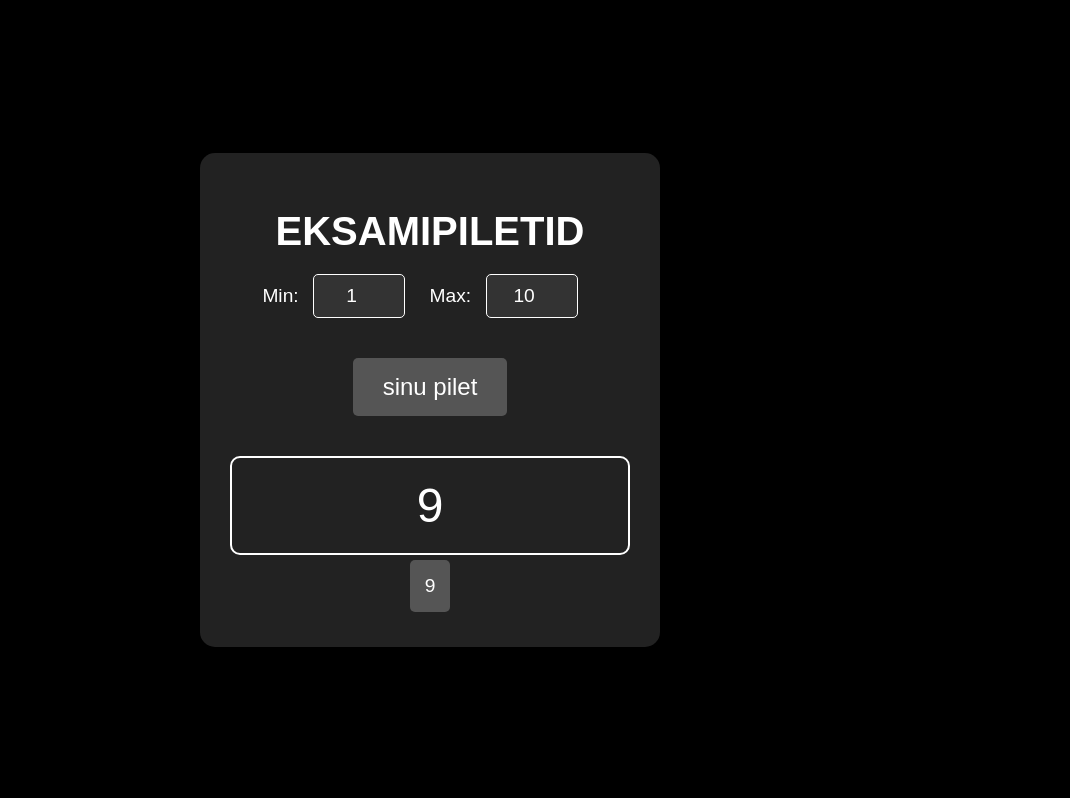
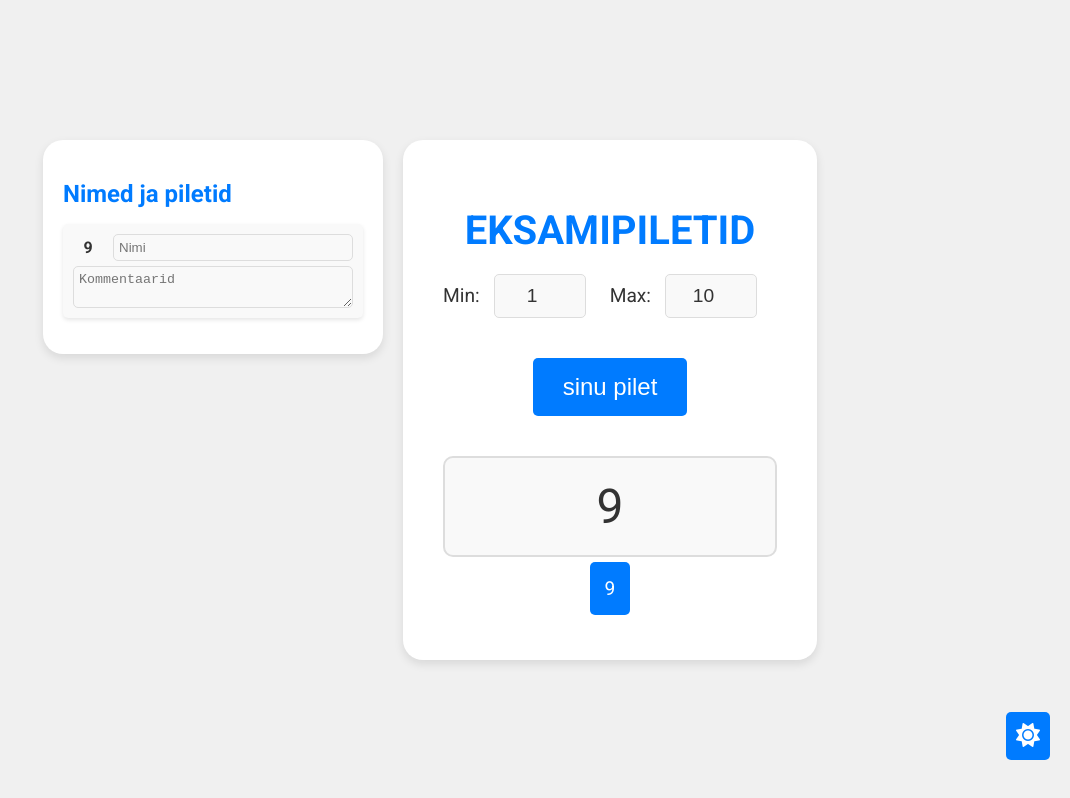
Before and after one commit to marekmadal/piletid, a plain HTML site: page index.html in a window 1280 px wide. Both pictures are taken after a click on the button "sinu pilet". Shown: the whole page, without its empty margins (210-1280 px from the left). Drawn offline with Linux system fonts and the light colour scheme.

Commit message:
Add files via upload

```diff
--- a/index.html
+++ b/index.html
@@ -5,8 +5,14 @@
     <meta name="viewport" content="width=device-width, initial-scale=1.0">
     <title>EKSAMIPILETID</title>
     <link rel="stylesheet" href="style.css">
+    <link rel="stylesheet" href="https://cdnjs.cloudflare.com/ajax/libs/font-awesome/6.0.0-beta3/css/all.min.css">
 </head>
 <body>
+    <div class="main-container">
+        <div class="name-list-container">
+            <h2>Nimed ja piletid</h2>
+            <ul id="name-list"></ul>
+        </div>
         <div class="container">
             <h1>EKSAMIPILETID</h1>
             <div class="range-inputs">
@@ -19,6 +25,7 @@
             <div class="number-display" id="number-display">?</div>
             <div id="generated-numbers"></div>
         </div>
+    </div>
     <script src="script.js"></script>
 </body>
 </html>
--- a/script.js
+++ b/script.js
@@ -4,6 +4,8 @@ document.addEventListener('DOMContentLoaded', () => {
     const maxInput = document.getElementById('max');
     const numberDisplay = document.getElementById('number-display');
     const generatedNumbersContainer = document.getElementById('generated-numbers');
+    const nameList = document.getElementById('name-list');
+    const body = document.body;
 
     let numberPool = [];
     let usedNumbers = [];
@@ -42,6 +44,7 @@ document.addEventListener('DOMContentLoaded', () => {
 
         numberDisplay.textContent = randomNumber;
         displayGeneratedNumber(randomNumber);
+        addNameFields(randomNumber);
     };
 
     const reintroduceNumber = (number) => {
@@ -62,5 +65,49 @@ document.addEventListener('DOMContentLoaded', () => {
         generatedNumbersContainer.appendChild(numberElement);
     };
 
+    const addNameFields = (number) => {
+        const listItem = document.createElement('li');
+
+        const inputContainer = document.createElement('div');
+        inputContainer.classList.add('input-container');
+
+        const numberSpan = document.createElement('span');
+        numberSpan.textContent = number;
+
+        const nameInput = document.createElement('input');
+        nameInput.placeholder = `Nimi`;
+
+        const commentInput = document.createElement('textarea');
+        commentInput.placeholder = `Kommentaarid`;
+        commentInput.classList.add('comment-input');
+
+        inputContainer.appendChild(numberSpan);
+        inputContainer.appendChild(nameInput);
+
+        listItem.appendChild(inputContainer);
+        listItem.appendChild(commentInput);
+
+        nameList.appendChild(listItem);
+    };
+
+    const toggleDarkMode = () => {
+        body.classList.toggle('dark-mode');
+        const icon = darkModeBtn.querySelector('i');
+        if (body.classList.contains('dark-mode')) {
+            icon.classList.remove('fa-sun');
+            icon.classList.add('fa-moon');
+        } else {
+            icon.classList.remove('fa-moon');
+            icon.classList.add('fa-sun');
+        }
+    };
+
     generateBtn.addEventListener('click', generateNumber);
+
+    // Create a dark mode toggle button
+    const darkModeBtn = document.createElement('button');
+    darkModeBtn.classList.add('dark-mode-btn');
+    darkModeBtn.innerHTML = '<i class="fas fa-sun"></i>';
+    darkModeBtn.addEventListener('click', toggleDarkMode);
+    document.body.appendChild(darkModeBtn);
 });
--- a/style.css
+++ b/style.css
@@ -1,27 +1,103 @@
+@import url('https://fonts.googleapis.com/css2?family=Roboto:wght@400;700&display=swap');
+
 body {
-    font-family: Arial, sans-serif;
+    font-family: 'Roboto', sans-serif;
     display: flex;
     justify-content: center;
     align-items: center;
     height: 100vh;
     margin: 0;
-    background-color: #000;
-    color: #fff;
+    background-color: #f0f0f0;
+    color: #333;
+    transition: background-color 0.3s, color 0.3s;
+}
+
+.main-container {
+    display: flex;
+    justify-content: center;
+    align-items: flex-start;
+    width: 100%;
+    padding: 20px;
+}
+
+.name-list-container {
+    background: #fff;
+    padding: 20px;
+    border-radius: 20px;
+    box-shadow: 0 4px 10px rgba(0, 0, 0, 0.1);
+    margin-right: 20px;
+    width: 300px;
+    transition: background 0.3s, box-shadow 0.3s;
+}
+
+.name-list-container h2 {
+    font-size: 1.5em;
+    margin-bottom: 10px;
+    color: #007bff;
+    transition: color 0.3s;
+}
+
+.name-list-container ul {
+    list-style: none;
+    padding: 0;
+}
+
+.name-list-container li {
+    padding: 10px;
+    margin: 5px 0;
+    background-color: #f9f9f9;
+    border-radius: 5px;
+    box-shadow: 0 2px 4px rgba(0, 0, 0, 0.1);
+    display: flex;
+    flex-direction: column;
+    align-items: flex-start;
+    transition: background-color 0.3s, color 0.3s;
+}
+
+.name-list-container li .input-container {
+    display: flex;
+    align-items: center;
+    width: 100%;
+    margin-bottom: 5px;
+}
+
+.name-list-container li span {
+    min-width: 30px;
+    text-align: center;
+    margin-right: 10px;
+    font-weight: bold;
+}
+
+.name-list-container input, .name-list-container textarea {
+    flex-grow: 1;
+    padding: 5px;
+    border: 1px solid #ddd;
+    border-radius: 5px;
+    background-color: #f9f9f9;
+    color: #333;
+    transition: background-color 0.3s, color 0.3s;
+}
+
+.name-list-container textarea {
+    width: 100%;
+    box-sizing: border-box;
+    resize: vertical;
 }
 
 .container {
     text-align: center;
-    background: #222;
-    padding: 30px;
-    border-radius: 15px;
-    box-shadow: 0 0 20px rgba(0, 0, 0, 0.5);
-    max-width: 90%;
-    width: 400px;
+    background: #fff;
+    padding: 40px;
+    border-radius: 20px;
+    box-shadow: 0 4px 10px rgba(0, 0, 0, 0.1);
+    transition: background 0.3s, box-shadow 0.3s;
 }
 
 h1 {
     font-size: 2.5em;
     margin-bottom: 20px;
+    color: #007bff;
+    transition: color 0.3s;
 }
 
 .range-inputs {
@@ -31,6 +107,7 @@ h1 {
 .range-inputs label {
     margin-right: 10px;
     font-size: 1.2em;
+    color: #333;
 }
 
 .range-inputs input {
@@ -40,9 +117,10 @@ h1 {
     margin-right: 20px;
     font-size: 1.2em;
     border-radius: 5px;
-    border: 1px solid #fff;
-    background-color: #333;
-    color: #fff;
+    border: 1px solid #ddd;
+    background-color: #f9f9f9;
+    color: #333;
+    transition: background-color 0.3s, color 0.3s;
 }
 
 button {
@@ -52,24 +130,26 @@ button {
     cursor: pointer;
     border: none;
     border-radius: 5px;
-    background-color: #555;
+    background-color: #007bff;
     color: #fff;
     transition: background-color 0.3s, transform 0.2s, box-shadow 0.2s;
 }
 
 button:hover {
-    background-color: #777;
+    background-color: #0056b3;
     transform: scale(1.05);
-    box-shadow: 0 0 10px rgba(255, 255, 255, 0.5);
+    box-shadow: 0 0 10px rgba(0, 123, 255, 0.5);
 }
 
 .number-display {
     font-size: 3em;
     margin-top: 20px;
-    border: 2px solid #fff;
+    border: 2px solid #ddd;
     padding: 20px;
     border-radius: 10px;
-    transition: transform 0.2s;
+    background-color: #f9f9f9;
+    color: #333;
+    transition: background-color 0.3s, color 0.3s, transform 0.2s;
 }
 
 .number-display:active {
@@ -80,41 +160,81 @@ button:hover {
     display: inline-block;
     padding: 15px;
     margin: 5px;
-    background-color: #555;
+    background-color: #007bff;
     color: white;
     border-radius: 5px;
     cursor: pointer;
     font-size: 1.2em;
-    transition: background-color 0.3s, transform 0.2s;
+    transition: background-color 0.3s, transform 0.2s, box-shadow 0.2s;
 }
 
 .generated-number:hover {
-    background-color: #777;
+    background-color: #0056b3;
     transform: scale(1.05);
+    box-shadow: 0 0 10px rgba(0, 123, 255, 0.5);
 }
 
-@media (max-width: 600px) {
-    h1 {
-        font-size: 2em;
-    }
+.dark-mode {
+    background-color: #333;
+    color: #f0f0f0;
+}
 
-    .range-inputs label,
-    .range-inputs input {
-        font-size: 1em;
-    }
+.dark-mode .container, .dark-mode .name-list-container {
+    background: #444;
+    box-shadow: 0 4px 10px rgba(0, 0, 0, 0.5);
+}
 
-    button {
-        padding: 10px 20px;
-        font-size: 1.2em;
-    }
+.dark-mode h1, .dark-mode .name-list-container h2 {
+    color: #1e90ff;
+}
 
-    .number-display {
-        font-size: 2em;
-        padding: 15px;
-    }
+.dark-mode .range-inputs label {
+    color: #f0f0f0;
+}
 
-    .generated-number {
-        padding: 10px;
-        font-size: 1em;
-    }
+.dark-mode .range-inputs input, .dark-mode .name-list-container input, .dark-mode .name-list-container textarea {
+    background-color: #555;
+    color: #f0f0f0;
 }
+
+.dark-mode button {
+    background-color: #1e90ff;
+    color: #f0f0f0;
+}
+
+.dark-mode button:hover {
+    background-color: #104e8b;
+}
+
+.dark-mode .number-display, .dark-mode .name-list-container li {
+    background-color: #555;
+    color: #f0f0f0;
+}
+
+.dark-mode .generated-number {
+    background-color: #1e90ff;
+}
+
+.dark-mode .generated-number:hover {
+    background-color: #104e8b;
+}
+
+.dark-mode-btn {
+    position: fixed;
+    bottom: 20px;
+    right: 20px;
+    padding: 10px 10px;
+    font-size: 1.5em;
+    background-color: #007bff;
+    color: #fff;
+    border: none;
+    border-radius: 5px;
+    cursor: pointer;
+    transition: background-color 0.3s, transform 0.2s, box-shadow 0.2s;
+}
+
+.dark-mode-btn:hover {
+    background-color: #0056b3;
+    transform: scale(1.05);
+    box-shadow: 0 0 10px rgba(0, 123, 255, 0.5);
+}
```
Lines whose indentation alone changed are shown as unchanged.
